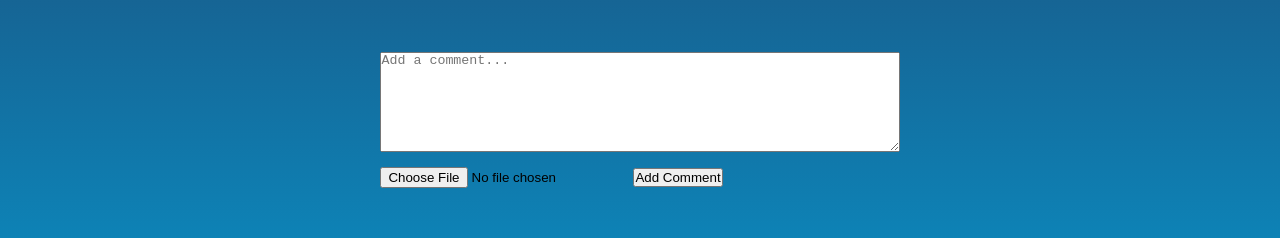
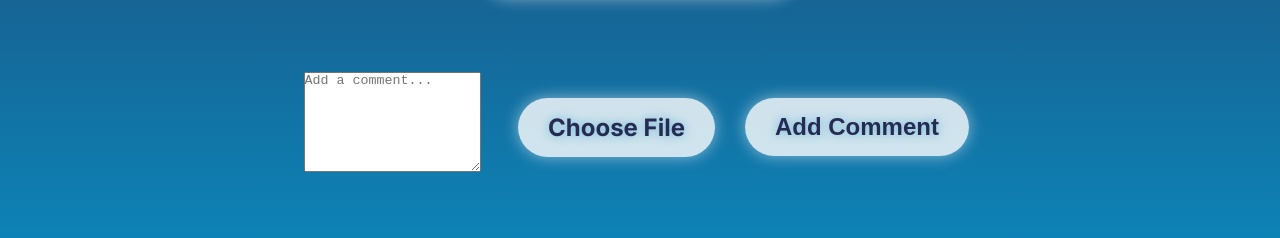
Before and after one commit to Eliud254/rilla-voice_ai, a Next.js app: page / in a window 1280 px wide. Shown: the part 461-699 px from the top of the page. Built offline with nearby package versions, Linux system fonts and the light colour scheme; no server answers.

Commit message:
More UI additions to the buttons.

```diff
--- a/app/page.js
+++ b/app/page.js
@@ -138,10 +138,18 @@ export default function Home() {
       </div>
 
       <div className={styles.audioRecording}>
-        <button className={styles.button} onClick={startRecording} disabled={recording}>
+        <button
+          className={`${styles.button} ${recording ? styles.buttonRecording : ''}`}
+          onClick={startRecording}
+          disabled={recording}
+        >
           Start Recording
         </button>
-        <button className={styles.button} onClick={stopRecording} disabled={!recording}>
+        <button
+          className={styles.button}
+          onClick={stopRecording}
+          disabled={!recording}
+        >
           Stop Recording
         </button>
         {audioUrl && <audio src={audioUrl} controls />}
@@ -153,12 +161,16 @@ export default function Home() {
 
       <div className={styles.commentForm}>
         <textarea
+          className={styles.commentTextarea}
           value={newComment}
           onChange={(e) => setNewComment(e.target.value)}
           placeholder="Add a comment..."
         />
-        <input type="file" onChange={handleFileChange} />
-        <button onClick={addComment}>Add Comment</button>
+        <label className={styles.fileInput}>
+          Choose File
+          <input type="file" onChange={handleFileChange} />
+        </label>
+        <button className={styles.addCommentButton} onClick={addComment}>Add Comment</button>
       </div>
 
       <div className={styles.commentsContainer}>
--- a/app/page.module.css
+++ b/app/page.module.css
@@ -42,7 +42,7 @@
   margin-bottom: 10px;
 }
 
-.button {
+.button, .fileInput, .addCommentButton {
   background-color: rgba(255, 255, 255, 0.8);
   border: none;
   border-radius: 37.5px;
@@ -57,10 +57,58 @@
   box-shadow: 0 0 15px rgba(255, 255, 255, 0.5);
 }
 
-.button:hover {
+.button:hover, .fileInput:hover, .addCommentButton:hover {
   background-color: rgba(255, 255, 255, 1);
   text-shadow: 0 0 15px rgba(10, 143, 196, 0.8);
   box-shadow: 0 0 20px rgba(255, 255, 255, 0.8);
+}
+
+.fileInput {
+  display: inline-block;
+  overflow: hidden;
+  position: relative;
+}
+
+.fileInput input[type="file"] {
+  font-size: 100px;
+  position: absolute;
+  left: 0;
+  top: 0;
+  opacity: 0;
+  cursor: pointer;
+}
+
+.commentForm {
+  display: flex;
+  align-items: center;
+  gap: 15px; /* This adds space between the buttons */
+}
+
+.commentTextarea {
+  flex-grow: 1;
+  margin-right: 15px;
+}
+
+.fileInput, .addCommentButton {
+  flex-shrink: 0;
+}
+
+
+.buttonRecording {
+  background-color: rgba(255, 0, 0, 0.8);
+  animation: pulseRed 2s infinite;
+}
+
+@keyframes pulseRed {
+  0% {
+    box-shadow: 0 0 15px rgba(255, 255, 255, 0.5);
+  }
+  50% {
+    box-shadow: 0 0 25px rgba(255, 0, 0, 0.7);
+  }
+  100% {
+    box-shadow: 0 0 15px rgba(255, 255, 255, 0.5);
+  }
 }
 
 
```
